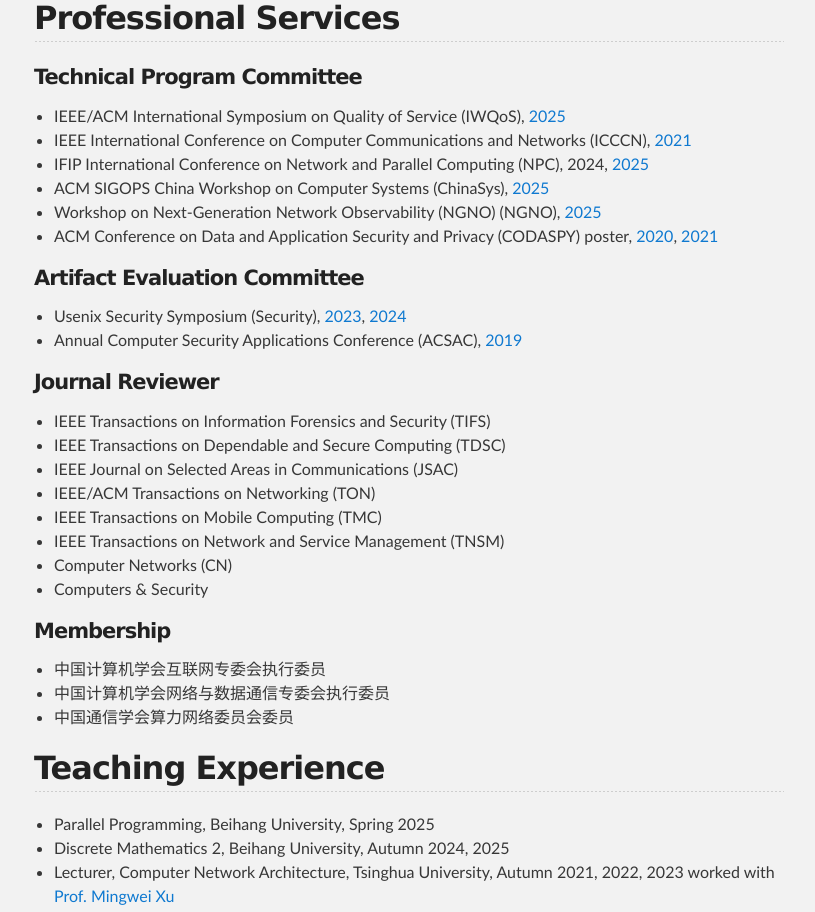
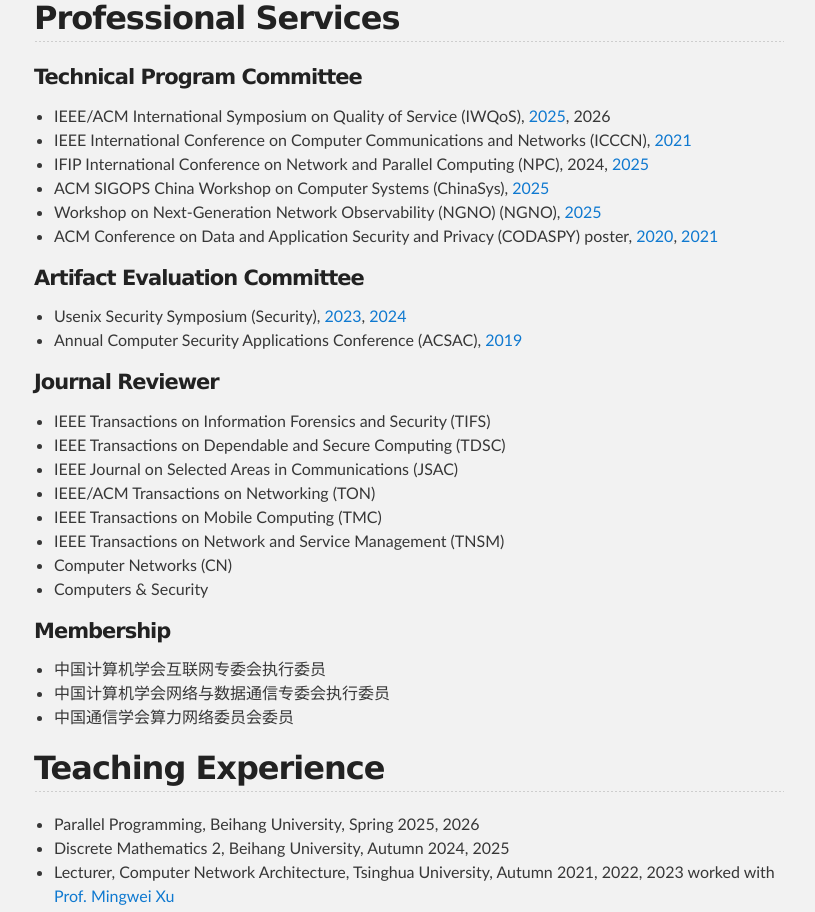
Before and after one commit to zhangmenghao/zhangmenghao.github.io, a Jekyll site: the page built from index.md, in a window 1280 px wide and 1400 px high, scrolled down 7089 px. Shown: the part 154-1066 px from the top of the window, without its empty margins (231-1046 px from the left). Built offline with Jekyll 4.4.1, drawn with Linux system fonts in a browser that asks for light colours.

Commit message:
Update info

```diff
--- a/index.md
+++ b/index.md
@@ -246,7 +246,7 @@
 
 ## Professional Services
 #### Technical Program Committee
-* IEEE/ACM International Symposium on Quality of Service (IWQoS), [2025](https://iwqos2025.ieee-iwqos.org/committees/technical-program-committee)
+* IEEE/ACM International Symposium on Quality of Service (IWQoS), [2025](https://iwqos2025.ieee-iwqos.org/committees/technical-program-committee), 2026
 * IEEE International Conference on Computer Communications and Networks (ICCCN), [2021](http://www.icccn.org/icccn21/committeesandtracks/technical-tracks/track7.html)
 * IFIP International Conference on Network and Parallel Computing (NPC), 2024, [2025](https://npc-2025.github.io/committees.html)
 * ACM SIGOPS China Workshop on Computer Systems (ChinaSys), [2025](https://cnsys-2025winter.jlu.edu.cn/organizers.htm)
@@ -274,7 +274,7 @@
 
 
 ## Teaching Experience
-* Parallel Programming, Beihang University, Spring 2025
+* Parallel Programming, Beihang University, Spring 2025, 2026
 * Discrete Mathematics 2, Beihang University, Autumn 2024, 2025
 * Lecturer, Computer Network Architecture, Tsinghua University, Autumn 2021, 2022, 2023 worked with [Prof. Mingwei Xu](http://routing.netlab.tsinghua.edu.cn/tiki-index.php?page=Mingwei+Xu)
 * Teaching Assistant, Internet Architecture and Security Foundation, Tsinghua University, Autumn 2019, worked with [Prof. Qi Li](https://sites.google.com/site/qili2012/)
```
